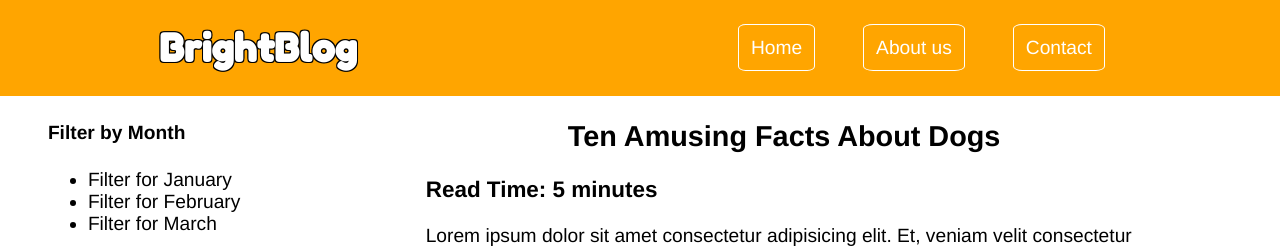
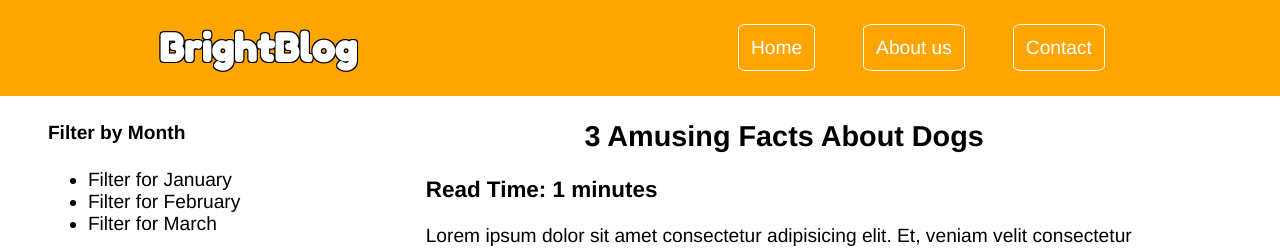
Before and after one commit to rb71020/rb71020.github.io, a plain HTML site: page index.html in a window 1280 px wide. Shown: the top 248 px of the page. Drawn offline with Linux system fonts and the light colour scheme; no server answers.

Commit message:
Update index.html

```diff
--- a/index.html
+++ b/index.html
@@ -50,8 +50,8 @@
                 <article>
                     <header>
                         <!-- Article's header goes here -->
-                        <h2>Ten Amusing Facts About Dogs</h2>
-                        <h3>Read Time: 5 minutes</h3>
+                        <h2>3 Amusing Facts About Dogs</h2>
+                        <h3>Read Time: 1 minutes</h3>
                     </header>
                     <main>
                         <p>Lorem ipsum dolor sit amet consectetur adipisicing elit. Et, veniam velit consectetur repellat explicabo tempore delectus vitae vel ducimus nostrum unde, necessitatibus iusto. Minima autem magni numquam, sint assumenda voluptatibus eum temporibus alias ullam eligendi error rem earum nam debitis laborum odit esse voluptatum nobis amet. Vel, qui eius vitae magnam ducimus asperiores ex. A dolor provident non nostrum ex quis illum fugit omnis, nihil magni voluptatem recusandae optio corporis, eaque nemo saepe autem tenetur voluptas suscipit esse. Vero soluta excepturi impedit quos! Aperiam praesentium natus dignissimos consectetur a suscipit ipsam eveniet, aut accusantium ducimus debitis ex ullam, aliquam sint?</p>
```
